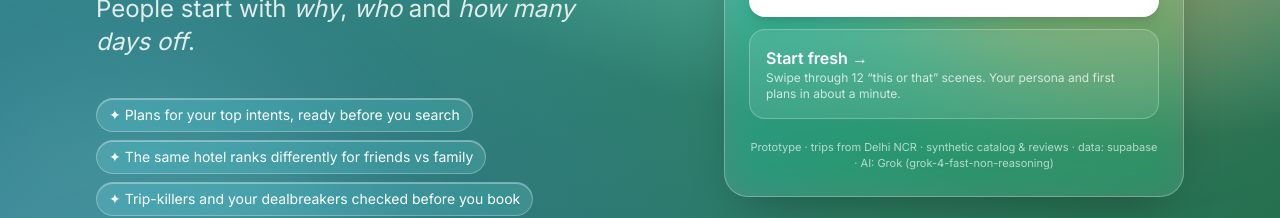
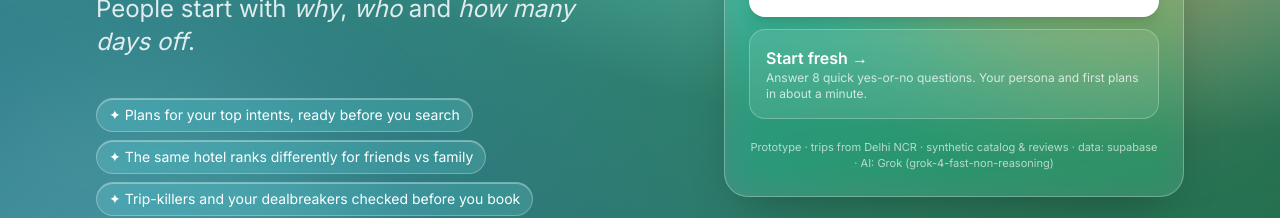
Before and after one commit to Trailblazer458/VibeCode, a Next.js app: page / in a window 1280 px wide. Shown: the part 372-590 px from the top of the page. Built offline with nearby package versions, Linux system fonts and the light colour scheme; no server answers.

Commit message:
Landing page: describe onboarding as 8 quick yes-or-no questions
Co-Authored-By: Claude Opus 5.5 <noreply@anthropic.com>

```diff
--- a/app/page.tsx
+++ b/app/page.tsx
@@ -61,7 +61,7 @@ export default function Welcome() {
           </button>
           <button disabled={!!busy} onClick={() => start("fresh")} className="w-full rounded-2xl border border-white/25 bg-white/10 px-4 py-4 text-left transition hover:bg-white/20 disabled:opacity-60">
             <div className="font-semibold">{busy === "fresh" ? "Creating your profile…" : "Start fresh →"}</div>
-            <div className="text-xs text-white/75">Swipe through 12 “this or that” scenes. Your persona and first plans in about a minute.</div>
+            <div className="text-xs text-white/75">Answer 8 quick yes-or-no questions. Your persona and first plans in about a minute.</div>
           </button>
           {err && <p className="rounded-xl bg-bad/80 px-3 py-2 text-sm text-white">{err}</p>}
           <p className="pt-2 text-center text-[11px] text-white/65">
```
